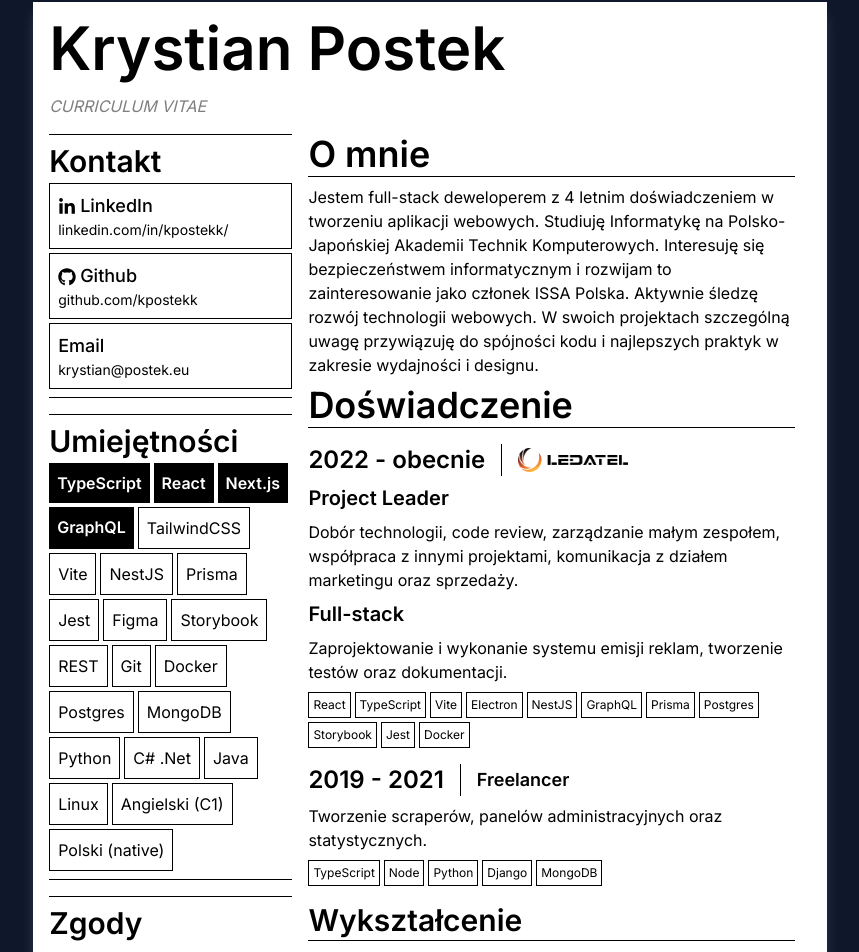
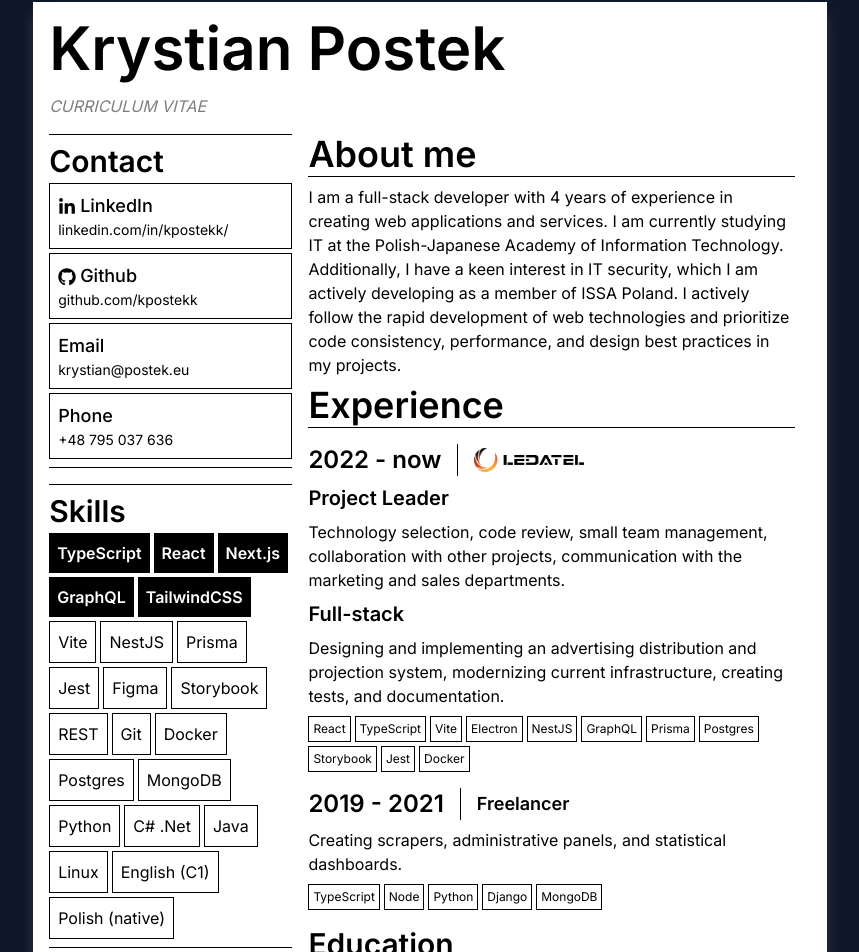
Before and after one commit to kpostekk/cv.next, a Next.js app: page /cv in a window 1280 px wide. Shown: the part 94-1046 px from the top of the page, without its empty margins (210-1069 px from the left). Built offline with nearby package versions, Linux system fonts and the light colour scheme.

Commit message:
feat: add english

```diff
--- a/app/cv/page.tsx
+++ b/app/cv/page.tsx
@@ -108,7 +108,7 @@ export default function CvContent() {
           </div>
           <div className="grid gap-4 place-content-start">
             <div className="grid gap-1 border-y border-black py-2">
-              <h2 className="font-semibold text-3xl">Kontakt</h2>
+              <h2 className="font-semibold text-3xl">Contact</h2>
               <ContactCard
                 title="LinkedIn"
                 icon={<FaLinkedinIn className="inline mr-1" />}
@@ -126,15 +126,20 @@ export default function CvContent() {
                 content="krystian@postek.eu"
                 url="mailto:krystian@postek.eu"
               />
+              <ContactCard
+                title="Phone"
+                content="+48 795 037 636"
+                url="tel:+48795037636"
+              />
             </div>
             <div className="grid gap-1 border-y border-black py-2">
-              <h2 className="font-semibold text-3xl">Umiejętności</h2>
+              <h2 className="font-semibold text-3xl">Skills</h2>
               <div className="flex flex-wrap gap-1">
                 <SkillTag name="TypeScript" important />
                 <SkillTag name="React" important />
                 <SkillTag name="Next.js" important />
                 <SkillTag name="GraphQL" important />
-                <SkillTag name="TailwindCSS" />
+                <SkillTag name="TailwindCSS" important />
                 <SkillTag name="Vite" />
                 <SkillTag name="NestJS" />
                 <SkillTag name="Prisma" />
@@ -150,23 +155,23 @@ export default function CvContent() {
                 <SkillTag name="C# .Net" />
                 <SkillTag name="Java" />
                 <SkillTag name="Linux" />
-                <SkillTag name="Angielski (C1)" />
-                <SkillTag name="Polski (native)" />
+                <SkillTag name="English (C1)" />
+                <SkillTag name="Polish (native)" />
               </div>
             </div>
-            <div className="grid gap-1 border-y border-black py-2">
+            {/* <div className="grid gap-1 border-y border-black py-2">
               <h2 className="font-semibold text-3xl">Zgody</h2>
               <p className="italic p-1 text-xs">
                 Wyrażam zgodę na przetwarzanie moich danych osobowych w celu
                 prowadzenia rekrutacji na aplikowane przeze mnie stanowisko.
               </p>
-            </div>
+            </div> */}
           </div>
           <div>
             <h2 className="font-semibold text-4xl">
-              O mnie <Separator />
+              About me <Separator />
             </h2>
-            <p className="my-2">
+            {/* <p className="my-2">
               Jestem full-stack deweloperem z 4 letnim doświadczeniem w
               tworzeniu aplikacji webowych. Studiuję Informatykę na
               Polsko-Japońskiej Akademii Technik Komputerowych. Interesuję się
@@ -174,12 +179,18 @@ export default function CvContent() {
               członek ISSA Polska. Aktywnie śledzę rozwój technologii webowych.
               W swoich projektach szczególną uwagę przywiązuję do spójności kodu
               i najlepszych praktyk w zakresie wydajności i designu.
+            </p> */}
+            <p className="my-2">
+            I am a full-stack developer with 4 years of experience in creating web applications and services.
+            I am currently studying IT at the Polish-Japanese Academy of Information Technology.
+            Additionally, I have a keen interest in IT security, which I am actively developing as a member of ISSA Poland.
+            I actively follow the rapid development of web technologies and prioritize code consistency, performance, and design best practices in my projects.
             </p>
             <h2 className="font-semibold text-4xl">
-              Doświadczenie <Separator />
+              Experience <Separator />
             </h2>
             <CvWorkExperience
-              dateRange="2022 - obecnie"
+              dateRange="2022 - now"
               company={
                 <Image
                   width={110}
@@ -192,14 +203,11 @@ export default function CvContent() {
               <>
                 <h4 className="text-xl font-semibold my-2">Project Leader</h4>
                 <p>
-                  Dobór technologii, code review, zarządzanie małym zespołem,
-                  współpraca z innymi projektami, komunikacja z działem
-                  marketingu oraz sprzedaży.
+                  Technology selection, code review, small team management, collaboration with other projects, communication with the marketing and sales departments.
                 </p>
                 <h4 className="text-xl font-semibold my-2">Full-stack</h4>
                 <p>
-                  Zaprojektowanie i wykonanie systemu emisji reklam, tworzenie
-                  testów oraz dokumentacji.
+                Designing and implementing an advertising distribution and projection system, modernizing current infrastructure, creating tests, and documentation.
                 </p>
                 <div className="flex flex-wrap gap-1 my-2">
                   <CvWorkTechnologies
@@ -214,8 +222,7 @@ export default function CvContent() {
               company="Freelancer"
               dateRange="2019 - 2021"
             >
-              Tworzenie scraperów, panelów administracyjnych oraz
-              statystycznych.
+              Creating scrapers, administrative panels, and statistical dashboards.
               <div className="flex flex-wrap gap-1 my-2">
                   <CvWorkTechnologies
                     technologies={"TypeScript, Node, Python, Django, MongoDB".split(
@@ -236,11 +243,11 @@ export default function CvContent() {
               statystycznych. TypeScript, Node, Python, Django, MongoDB.
             </p> */}
             <h2 className="font-semibold text-3xl">
-              Wykształcenie <Separator />
+              Education <Separator />
             </h2>
             <div>
-              <h4 className="font-semibold text-xl my-2">Polsko-Japońska Akademia Technik Komputerowych w Warszawie</h4>
-              <p className="text-lg">Inżynier (Inż.), Informatyka</p>
+              <h4 className="font-semibold text-xl my-2">Polish-Japanese Academy of Information Technology</h4>
+              <p className="text-lg">Bachelor of Engineering (BEng.), IT</p>
               <p>2021 - 2025</p>
             </div>
           </div>
```
